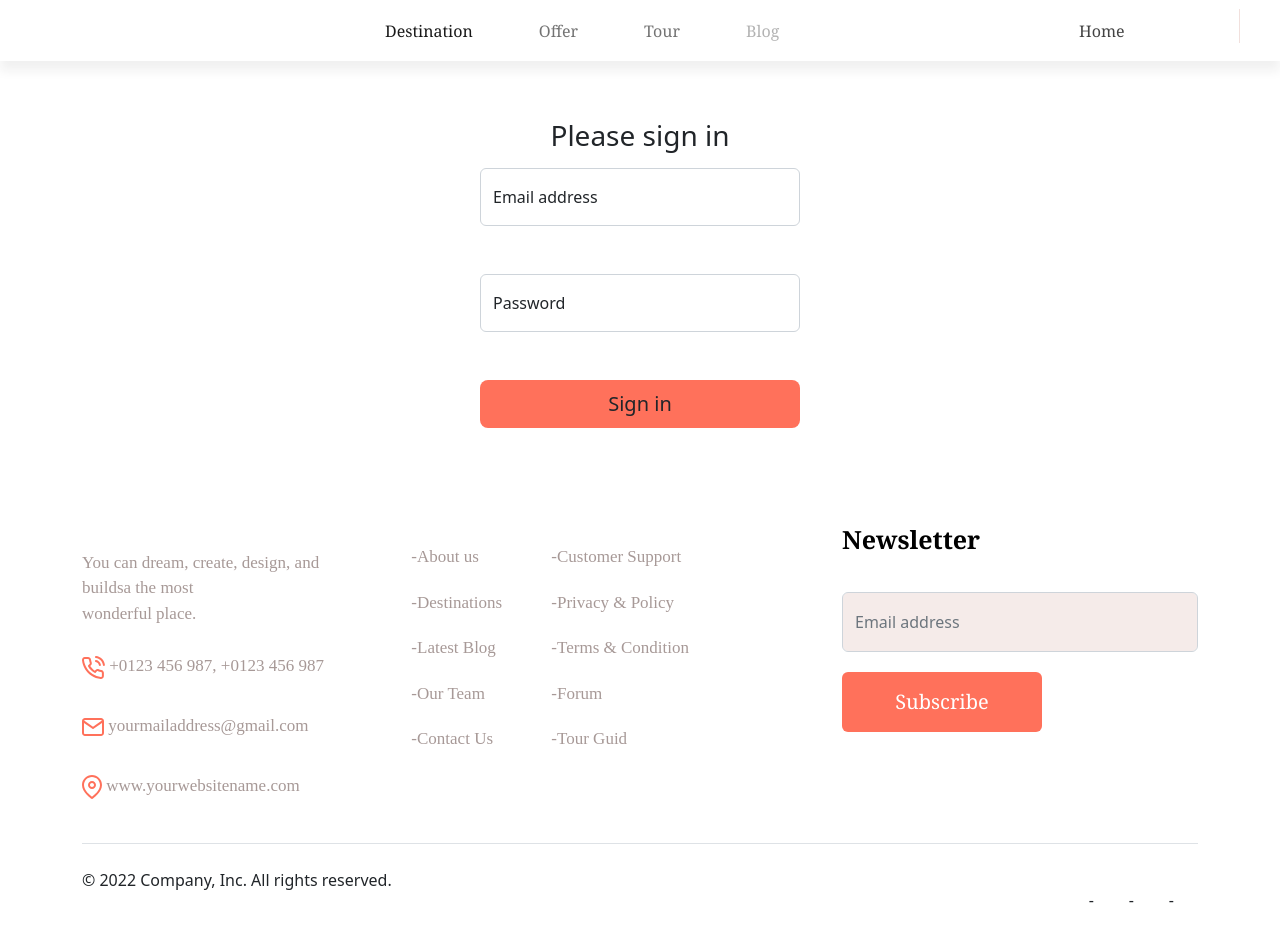
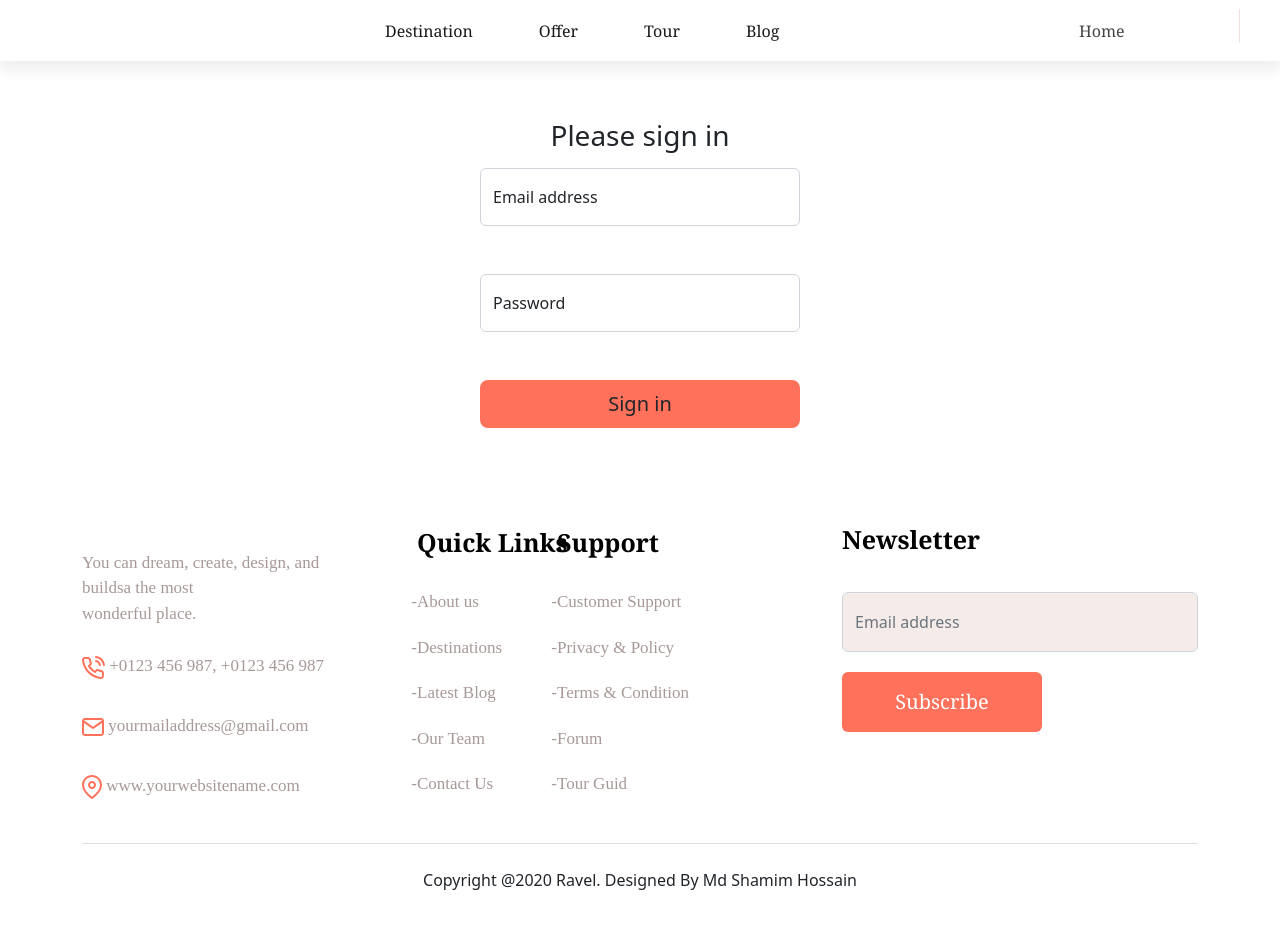
Before and after one commit to AlexeyMatveev1/bootstrap-practice, a plain HTML site: page signing.html in a window 1280 px wide. Drawn offline with nearby package versions, Linux system fonts and the light colour scheme; a web font is replaced by a local one.

Commit message:
Add files via upload

```diff
--- a/signing.html
+++ b/signing.html
@@ -42,9 +42,9 @@
                     <div class="collapse navbar-collapse w-100" id="navbarNavAltMarkup">
                         <div class="navbar-nav navmenu text-center">
                             <a class="nav-link active" aria-current="page" href="#">Destination</a>
-                            <a class="nav-link" href="#">Offer</a>
-                            <a class="nav-link" href="#">Tour</a>
-                            <a class="nav-link disabled">Blog</a>
+                            <a class="nav-link active" href="#">Offer</a>
+                            <a class="nav-link active" href="#">Tour</a>
+                            <a class="nav-link active" href="#">Blog</a>
                             <div class="d-flex justify-content-center d-lg-none">
                                 <div class="account">
                                     <img src="./images/user.svg" alt="" />
@@ -131,7 +131,7 @@
                     <div class="col-6 col-md-2 mb-2">
                         <ul class="nav flex-column">
                             <div class="column1">
-                                <!-- <div class="quicklinks">Quick Links</div>  -->
+                                <div class="quicklinks">Quick Links</div>
                                 <!-- <ul> -->
                                 <li>About us</li>
                                 <li>Destinations</li>
@@ -146,7 +146,7 @@
                     <div class="col-6 col-md-2 mb-2">
                         <ul class="nav flex-column">
                             <div class="column2">
-                                <!-- <div class="support">Support</div> -->
+                                <div class="support">Support</div>
                                 <li>Customer Support</li>
                                 <li>Privacy & Policy</li>
                                 <li>Terms & Condition</li>
@@ -167,9 +167,9 @@
                     </div>
                 </div>
 
-                <div class="d-flex flex-column flex-sm-row justify-content-between py-4 my-4 border-top">
-                    <p>© 2022 Company, Inc. All rights reserved.</p>
-                    <ul class="list-unstyled d-flex">
+                <div class="d-flex flex-column flex-sm-row justify-content-center py-4 my-4 border-top">
+                    <p>Copyright @2020 Ravel. Designed By Md Shamim Hossain</p>
+                    <!-- <ul class="list-unstyled d-flex">
                         <li class="ms-3"><a class="link-dark" href="#"><svg class="bi" width="24" height="24">
                                     <use xlink:href="#twitter"></use>
                                 </svg></a></li>
@@ -179,7 +179,7 @@
                         <li class="ms-3"><a class="link-dark" href="#"><svg class="bi" width="24" height="24">
                                     <use xlink:href="#facebook"></use>
                                 </svg></a></li>
-                    </ul>
+                    </ul> -->
                 </div>
             </footer>
         </div>
```
Also changed, not shown: index.html (+3 -3 lines).
